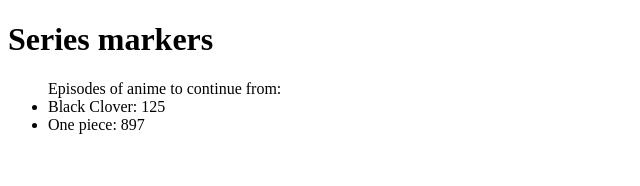
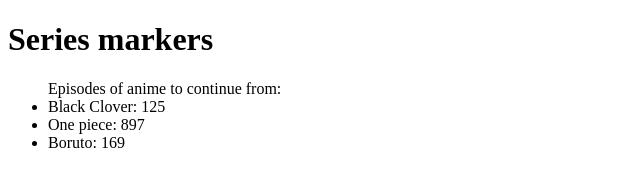
Before and after one commit to Grandmaster/Anime-tracker, a plain HTML site: page index.html in a window 1280 px wide. Shown: the full height of the page, 0-640 px from the left. Drawn offline with Linux system fonts and the light colour scheme.

Commit message:
Added Boruto episode

```diff
--- a/index.html
+++ b/index.html
@@ -18,6 +18,7 @@
       Episodes of anime to continue from:
       <li>Black Clover: 125</li>
       <li>One piece: 897</li>
+      <li>Boruto: 169</li>
     </ul>
   </body>
 </html>
```
